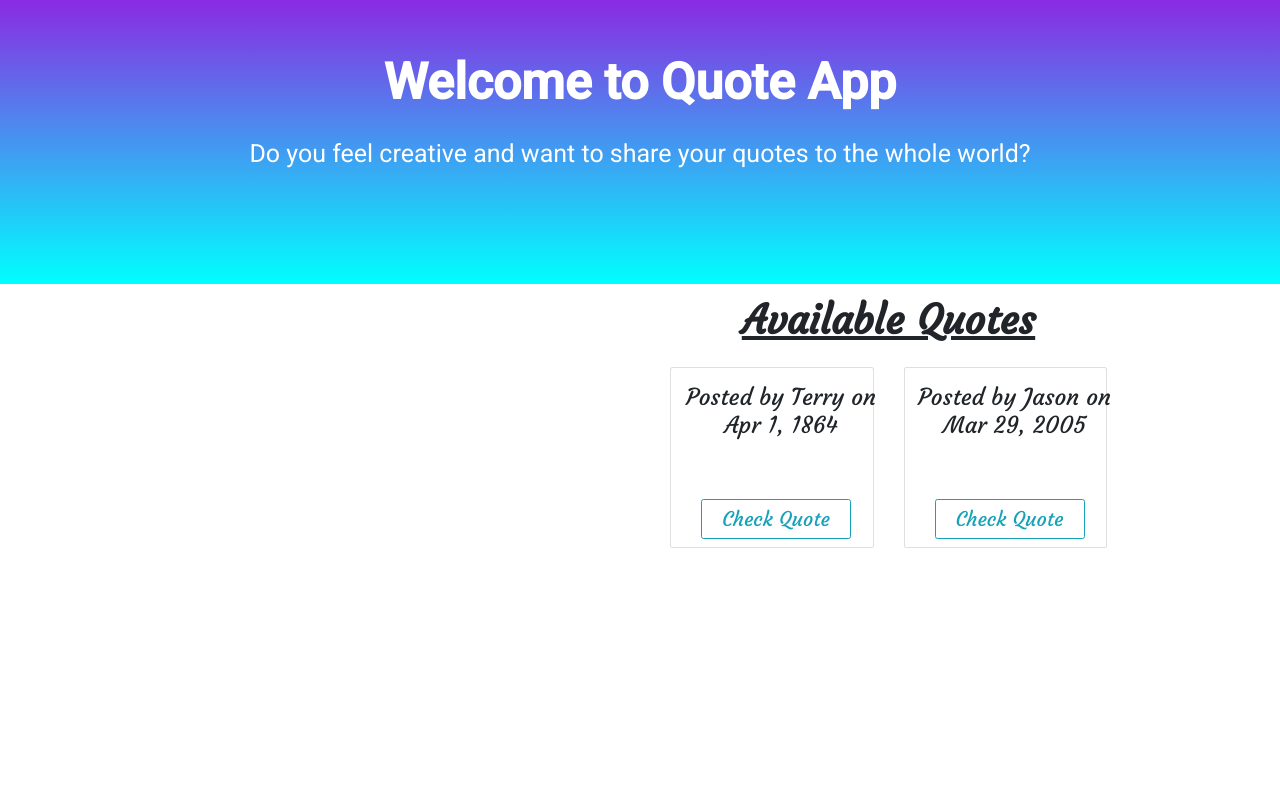
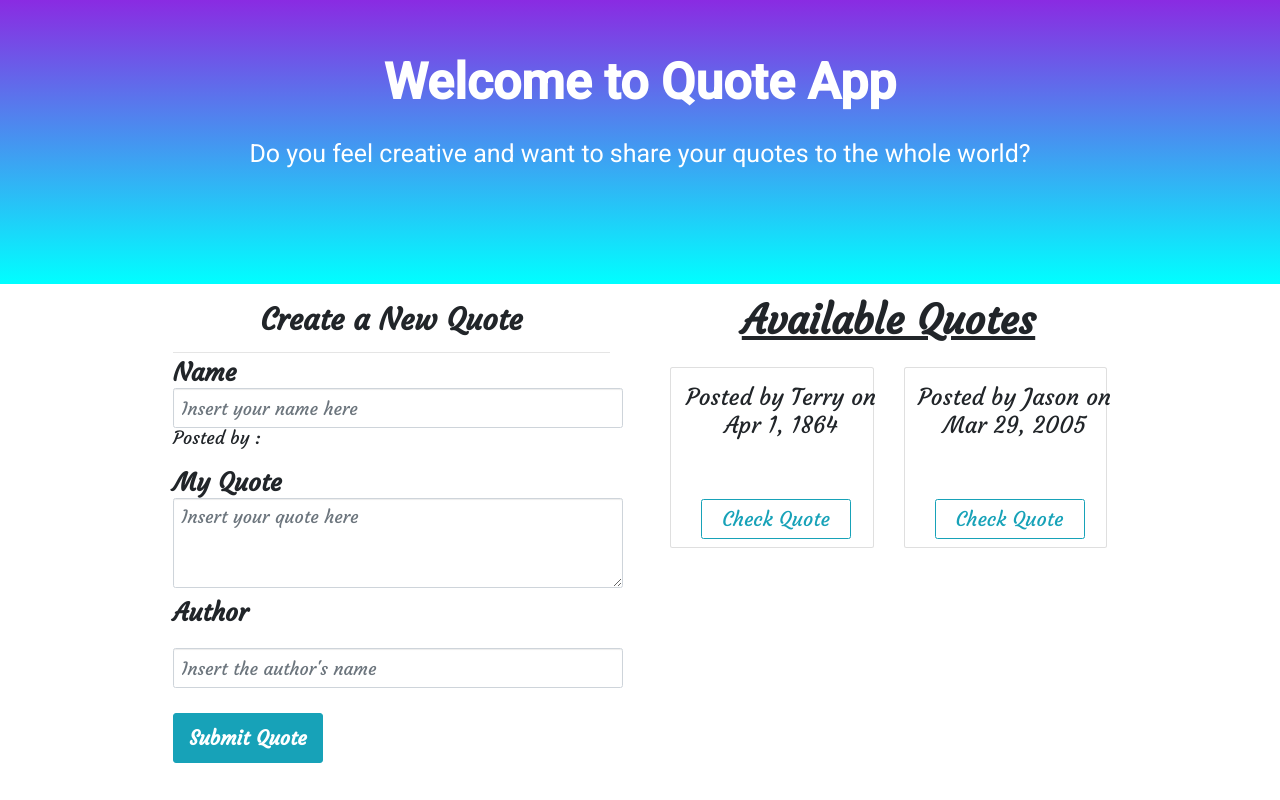
Before and after one commit to TERRYYYY/Quotes, an Angular app: page / in a window 1280 px wide. Built offline with nearby package versions, Linux system fonts and the light colour scheme.

Commit message:
adding a form to the page

```diff
--- a/src/app/quote-detail/quote-detail.component.html
+++ b/src/app/quote-detail/quote-detail.component.html
@@ -7,21 +7,16 @@
                 <div class="card-title">
 
 
-<h3>
-
-    <!-- <div class="col-md-20"> -->
+<!-- <h3>
    "  {{quote.description}} "
    <br>
-    <!-- </div> -->
-   <!-- <div class="col-md-20"> -->
     ~ {{quote.author}}
     <br> <br>
-    <!-- </div>
-    <div class="col-md-20"> -->
     Submitted by: {{quote.name}}
-    <!-- </div> -->
-</h3>
-<h4>Created  {{quote.completeDate|dateCount}} </h4>
+
+</h3> -->
+
+<!-- <h4>Created  {{quote.completeDate|dateCount}} </h4> -->
 
 <!-- <div appHighestVotes class="card-text">
     <p>Congratulations!Your quote has {{bestQuote().upVote}} quotes.</p>
--- a/src/app/quote/quote.component.html
+++ b/src/app/quote/quote.component.html
@@ -62,7 +62,8 @@
         <div class="col-md-6">
 
 
-            <!-- <app-quote-form  (showForm)='hideForm()' (addQuote)="addNewQuote($event)"> </app-quote-form> -->
+            <app-quote-form  (showForm)='hideForm()'> </app-quote-form>
+            <!-- <app-quote-form (showForm)='hideForm()' (addQuote)="addNewQuote($event)"> </app-quote-form> -->
 
         </div>
         <div class="col-md-6">
```
